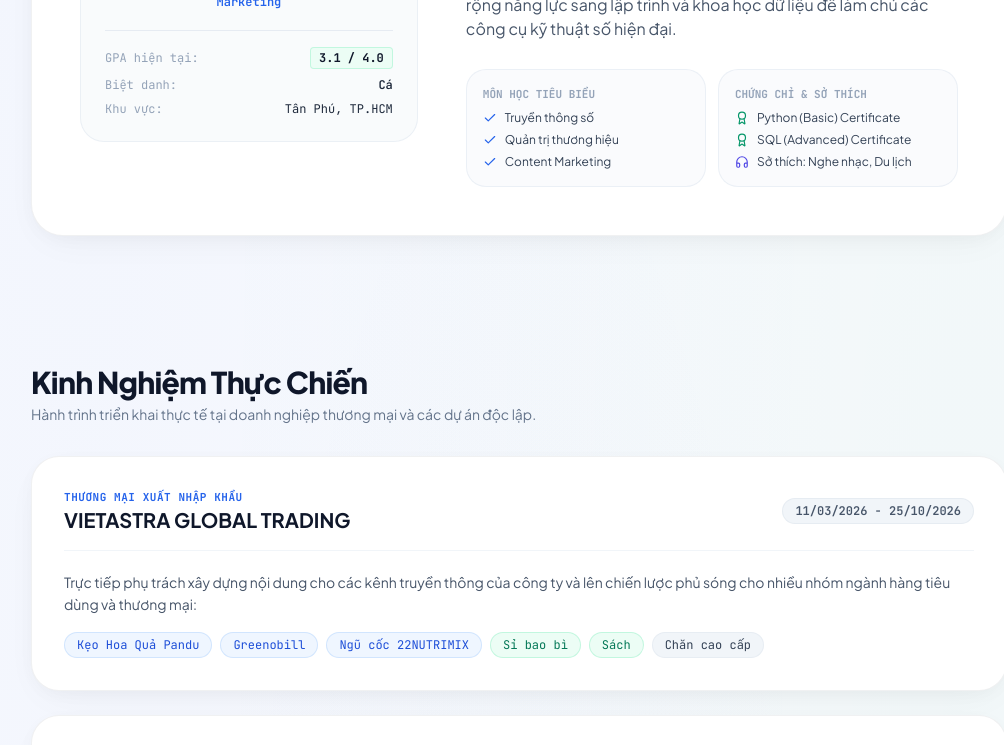
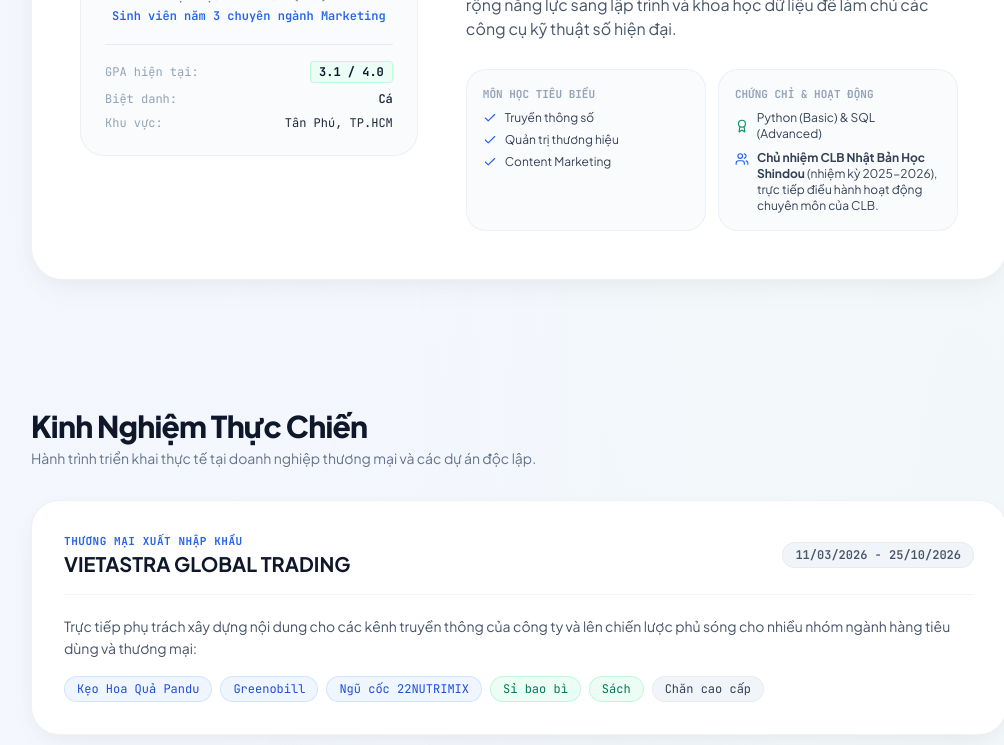
Before and after one commit to hiimshark/portfolio, a plain HTML site: page index.html in a window 1280 px wide. Shown: the part 1197-1942 px from the top of the page, without its empty margins (121-1125 px from the left). Drawn offline with nearby package versions, Linux system fonts and the light colour scheme.

Commit message:
Cap nhat CV: Sinh vien nam 3 va Hoat dong Chu nhiem CLB Nhat Ban Hoc Shindou

```diff
--- a/index.html
+++ b/index.html
@@ -177,7 +177,7 @@
       <div class="flex justify-center mb-6">
         <div class="inline-flex items-center gap-2 px-3.5 py-1.5 rounded-full bg-white border border-slate-200/80 shadow-sm text-xs font-mono text-slate-600">
           <span class="w-2 h-2 rounded-full bg-emerald-500 animate-ping"></span>
-          <span>ĐH Văn Hiến • Sinh viên năm cuối • GPA 3.1/4.0</span>
+          <span>ĐH Văn Hiến • Sinh viên năm 3 • GPA 3.1/4.0</span>
         </div>
       </div>
 
@@ -255,7 +255,7 @@
 
             <h2 class="text-xl font-bold text-slate-900">Lê Hoàng Vũ</h2>
             <p class="text-xs text-slate-500 font-mono mt-0.5">Đại học Văn Hiến (VHU)</p>
-            <p class="text-xs text-blue-600 font-mono font-semibold mt-1">Sinh viên năm cuối chuyên ngành Marketing</p>
+            <p class="text-xs text-blue-600 font-mono font-semibold mt-1">Sinh viên năm 3 chuyên ngành Marketing</p>
 
             <div class="mt-5 pt-4 border-t border-slate-200/80 w-full space-y-2 text-xs font-mono">
               <div class="flex justify-between items-center">
@@ -299,11 +299,13 @@
               </div>
 
               <div class="p-4 rounded-[20px] bg-slate-50/70 border border-slate-200/60">
-                <span class="text-[11px] font-mono text-slate-400 uppercase font-bold block mb-2">Chứng chỉ & Sở thích</span>
-                <ul class="text-xs text-slate-700 space-y-1.5">
-                  <li class="flex items-center gap-2"><i data-lucide="award" class="w-3.5 h-3.5 text-emerald-600"></i> Python (Basic) Certificate</li>
-                  <li class="flex items-center gap-2"><i data-lucide="award" class="w-3.5 h-3.5 text-emerald-600"></i> SQL (Advanced) Certificate</li>
-                  <li class="flex items-center gap-2"><i data-lucide="headphones" class="w-3.5 h-3.5 text-indigo-600"></i> Sở thích: Nghe nhạc, Du lịch</li>
+                <span class="text-[11px] font-mono text-slate-400 uppercase font-bold block mb-2">Chứng chỉ & Hoạt động</span>
+                <ul class="text-xs text-slate-700 space-y-2">
+                  <li class="flex items-center gap-2"><i data-lucide="award" class="w-3.5 h-3.5 text-emerald-600"></i> Python (Basic) & SQL (Advanced)</li>
+                  <li class="flex items-start gap-2">
+                    <i data-lucide="users" class="w-3.5 h-3.5 text-blue-600 shrink-0 mt-0.5"></i>
+                    <span><strong>Chủ nhiệm CLB Nhật Bản Học Shindou</strong> (nhiệm kỳ 2025-2026), trực tiếp điều hành hoạt động chuyên môn của CLB.</span>
+                  </li>
                 </ul>
               </div>
             </div>
@@ -1007,7 +1009,7 @@
               </div>
               <div>
                 <div class="text-[10px] text-slate-400 font-mono">Chuyên ngành & Trường:</div>
-                <div class="text-xs sm:text-sm font-semibold text-slate-800">Sinh viên năm cuối Marketing, Đại học Văn Hiến (GPA 3.1/4.0)</div>
+                <div class="text-xs sm:text-sm font-semibold text-slate-800">Sinh viên năm 3 Marketing, Đại học Văn Hiến (GPA 3.1/4.0)</div>
               </div>
             </div>
 
```
